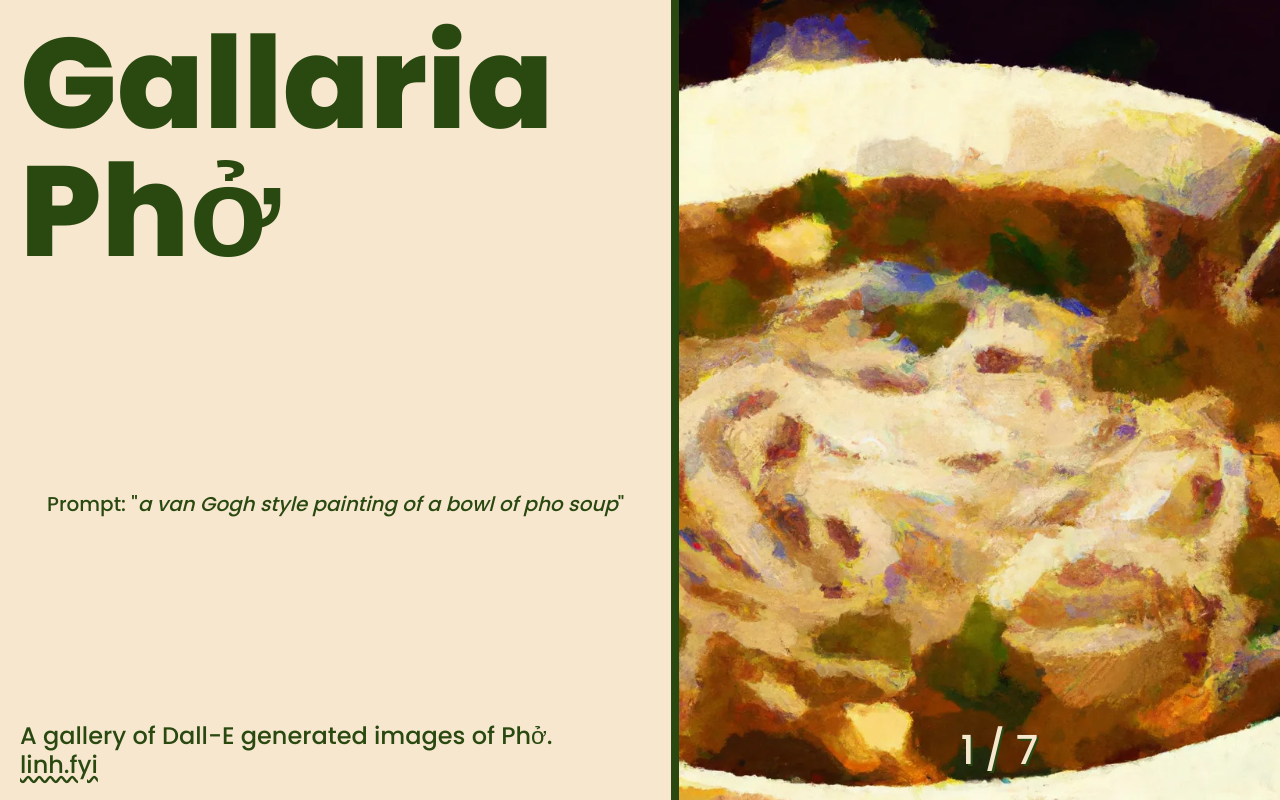
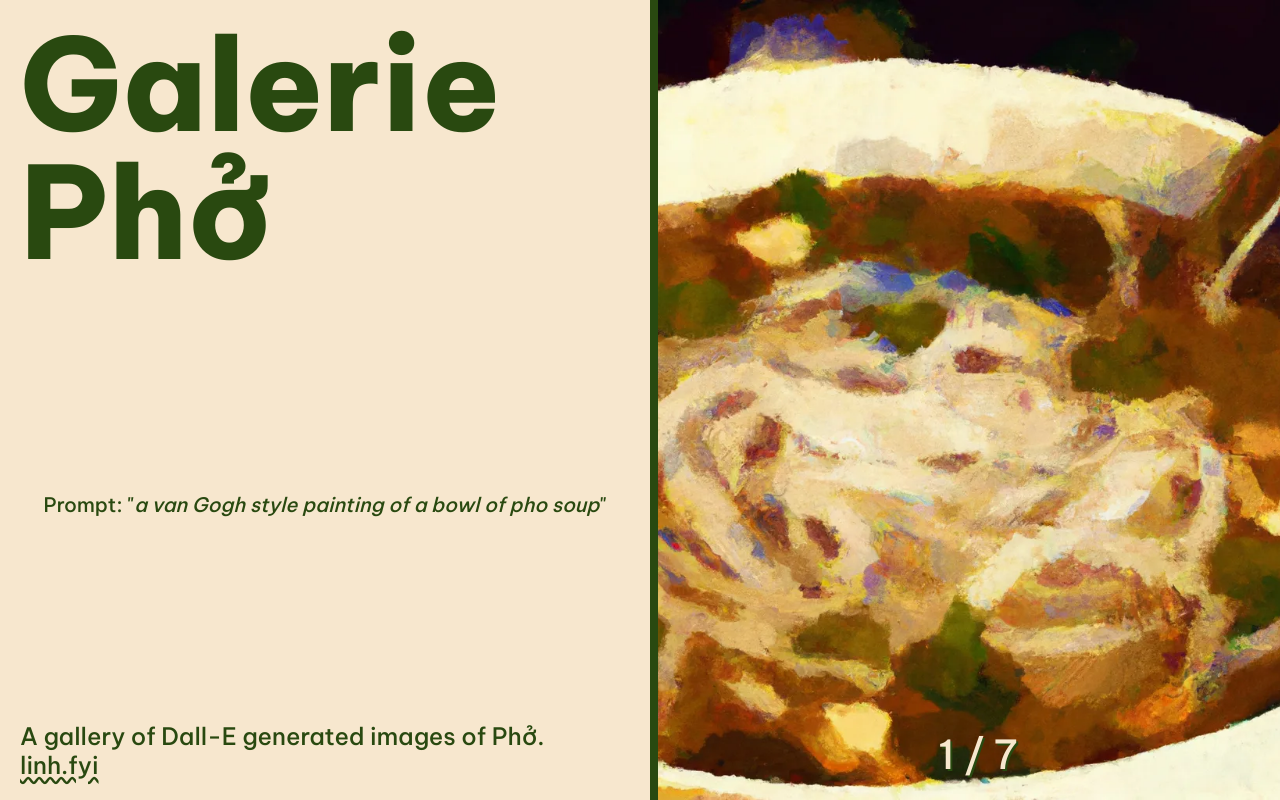
Before and after one commit to linh-vup/pho-gallery-react, a React (Create React App) app: page / in a window 1280 px wide. Built offline with nearby package versions, Linux system fonts and the light colour scheme.

Commit message:
changed font and name to avoid German department store suing

```diff
--- a/public/index.html
+++ b/public/index.html
@@ -18,7 +18,7 @@
     <link rel="preconnect" href="https://fonts.googleapis.com" />
     <link rel="preconnect" href="https://fonts.gstatic.com" crossorigin />
     <link
-      href="https://fonts.googleapis.com/css2?family=Poppins:wght@500;800&display=swap"
+      href="https://fonts.googleapis.com/css2?family=Be+Vietnam+Pro:wght@500;800&display=swap"
       rel="stylesheet"
     />
     <!--
@@ -30,7 +30,7 @@
       work correctly both with client-side routing and a non-root public URL.
       Learn how to configure a non-root public URL by running `npm run build`.
     -->
-    <title>Galleria Phở</title>
+    <title>Galerie Phở</title>
   </head>
   <body>
     <noscript>You need to enable JavaScript to run this app.</noscript>
--- a/src/App.css
+++ b/src/App.css
@@ -9,7 +9,7 @@
   position: relative;
   text-rendering: optimizeLegibility;
   --webkit-font-smoothing: antialiased;
-  font-family: "Poppins", sans-serif;
+  font-family: "Be Vietnam Pro", sans-serif;
 }
 
 section {
--- a/src/App.js
+++ b/src/App.js
@@ -72,7 +72,7 @@
   return (
     <section>
       <div className='title'>
-        <h1>Gallaria Phở</h1>{" "}
+        <h1>Galerie Phở</h1>{" "}
         <p>
           Prompt: "<span>{images[currentImage].description}</span>"
         </p>
```
Also changed, not shown: 1 other file (tests, documents, lock files or other folders).
